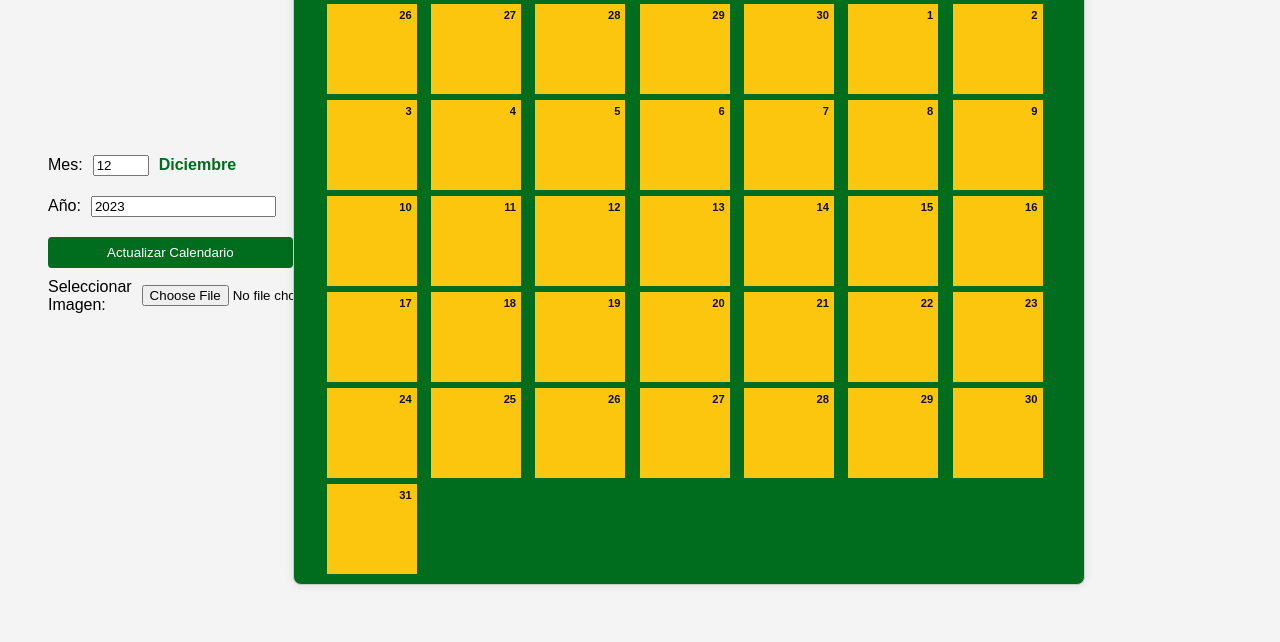
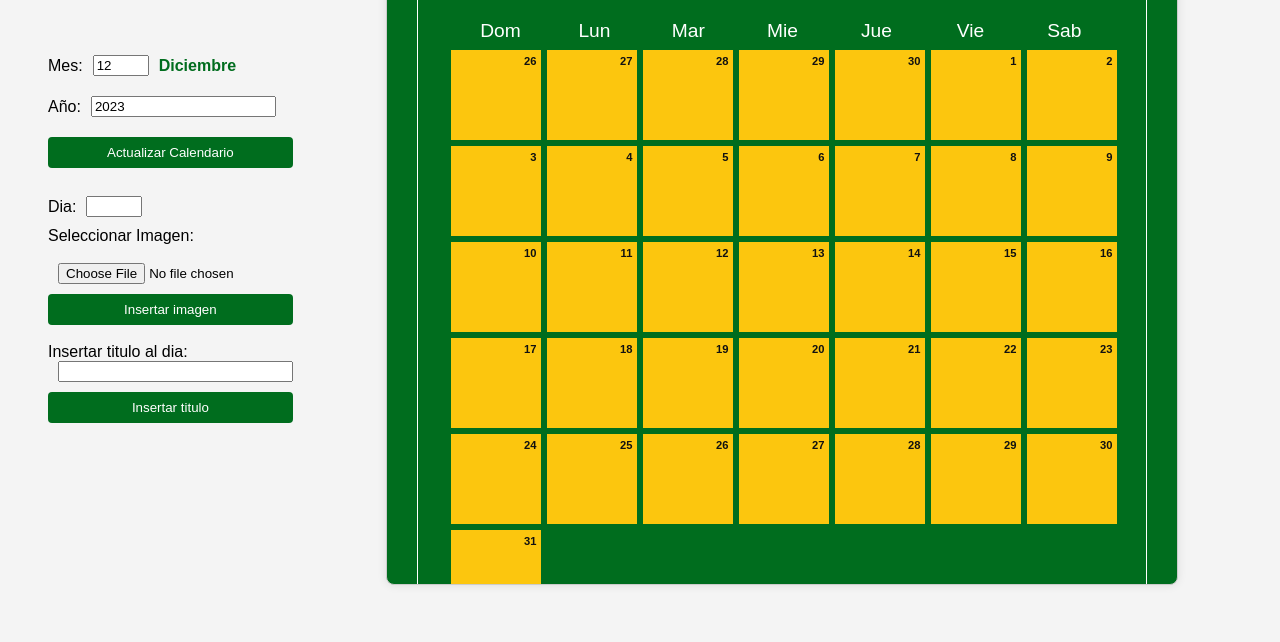
Before and after one commit to WalterAlturoaAparicio/calendar, a plain HTML site: page index.html in a window 1280 px wide. Shown: the part 174-816 px from the top of the page. Drawn offline with Linux system fonts and the light colour scheme; a web font is replaced by a local one.

Commit message:
Update index.html

```diff
--- a/index.html
+++ b/index.html
@@ -19,21 +19,36 @@
         <input type="number" id="inputAnio" min="1900" value="2024" />
       </div>
       <button id="botonActualizar">Actualizar Calendario</button>
+      <br />
       <div>
+        <label for="inputDia">Dia:</label>
+        <input type="number" id="inputDia" min="0" max="32" />
+      </div>
       <label for="inputImagen">Seleccionar Imagen:</label>
+      <br>
+      <!-- <div> -->
         <input type="file" id="inputImagen" accept="image/*" />
+        <button id="botonInsertar">Insertar imagen</button>
+      <!-- </div> -->
+      <br />
+        <label for="inputTitulo">Insertar titulo al dia:</label>
+        <!-- <div> -->
+          <input type="text" id="inputTitle" maxlength="8"/>
+          <button id="botonInsertarTitulo">Insertar titulo</button>
+        <!-- </div> -->
       </div>
     </div>
+    <div class="calendar-container">
       <div class="calendar">
+        <div class="calendar-border">
           <div class="calendar-header" id="calendar-header">
-        <!-- El mes y el año se actualizarán dinámicamente -->
+            Hero's Calendar
           </div>
+          <div class="calendar-title" id="calendar-title"></div>
           <div class="calendar-body" id="calendar-body">
-        <div class="day-header" id="day-header">
-          <!-- ... Los días de la semana se generarán dinámicamente aquí ... -->
+            <div class="day-header" id="day-header"></div>
+            <div class="day-body" id="day-body"></div>
           </div>
-        <div class="day-body" id="day-body">
-          <!-- Los días del mes se actualizarán dinámicamente -->
         </div>
       </div>
     </div>
```
Lines whose indentation alone changed are shown as unchanged.
